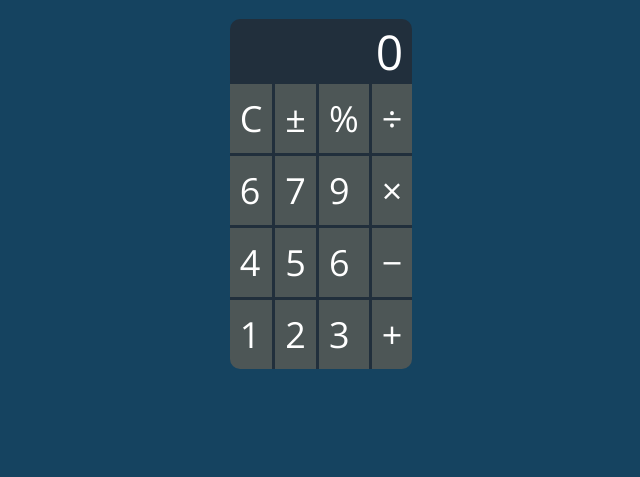
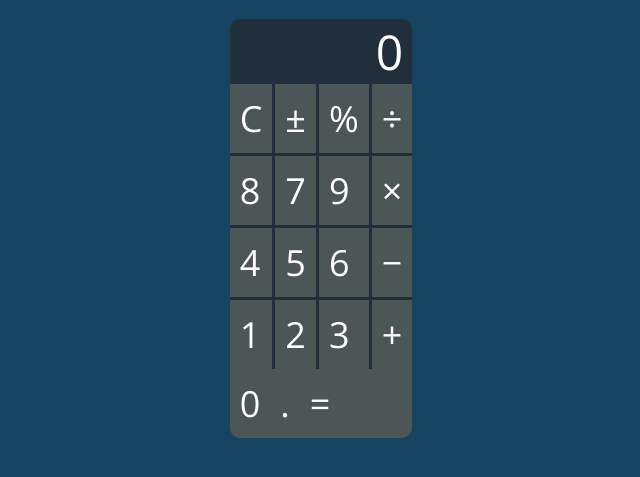
Before and after one commit to AlecVD/berekenen, a plain HTML site: page index.html in a window 1280 px wide. Shown: the part 67-544 px from the top of the page, without its empty margins (319-959 px from the left). Drawn offline with nearby package versions, Linux system fonts and the light colour scheme.

Commit message:
add bottom row

```diff
--- a/css/main.css
+++ b/css/main.css
@@ -15,13 +15,8 @@ h1{
 }
 #numberPad {
   display: flex;
-  flex-wrap: wrap;
-  font-size: 36px;
   flex-direction: row;
-
   background-color: #4D5656;
-  border-bottom-right-radius: 10px;
-  border-bottom-left-radius: 10px;
 }
 #screen {
   font-size: 48px;
@@ -33,9 +28,18 @@ h1{
   border-top-left-radius: 10px;
 }
 .button {
+  font-size: 36px;
   padding:10px;
+
 }
 .column{
   display: flex;
   flex-direction: column;
 }
+.bottomRow{
+  display: flex;
+
+  background-color: #4D5656;
+  border-bottom-right-radius: 10px;
+  border-bottom-left-radius: 10px;
+}
--- a/js/script.js
+++ b/js/script.js
@@ -10,7 +10,7 @@ numberPad.id = "numberPad";
 main.appendChild(screen);
 main.appendChild(numberPad);
 
-var buttons =    ["C","6","4","1","±","7","5","2","%","9","6","3","÷","×","−","+",]
+var buttons = ["C","8","4","1","±","7","5","2","%","9","6","3","÷","×","−","+",]
 
 function createCalculator() {
     var index = 0
@@ -19,7 +19,6 @@ function createCalculator() {
         row.classList.add("column")
         if(i < 3){
             row.style.borderRight = "Solid #212F3C"
-
         }
         for(var j = 0; j < 4; j++){
             var button = document.createElement("div");
@@ -36,10 +35,25 @@ function createCalculator() {
         }
         numberPad.appendChild(row)
     }
-    //0 line
+
+    var bottomRow = document.createElement("div")
+    main.appendChild(bottomRow)
+    bottomRow.classList.add("bottomRow")
+    bottomRow.style.width = main.style.width
+
+    var bot = ["0",".","="]
+    for(var i = 0; i < 3; i++){
+        var element = document.createElement("div")
+        element.innerHTML = bot[i]
+        element.classList.add("button")
+        bottomRow.appendChild(element)
+    }
+
 }
 
-var lastKey = "";
+var lastKey = ""
+var lastNum = ""
+var lastmult = ""
 
 function clickEvent(e) {
     var input = e.target.innerText;
@@ -47,11 +61,25 @@ function clickEvent(e) {
         case input == "C":
             screen.innerText = "0";
             break;
+        case input == "+":
+            add()
+            break;
         default:
             screen.innerText += input;
             break;
     }
+    console.log("ran?")
     lastKey = input;
 }
 
+function add(){
+    console.log("add")
+    if(lastNum == ""){
+        lastNum = screen.innerText
+        screen.innerText = "0"
+        return
+    }
+    screen.innerText = parseFloat(lastNum) + parseFloat(screen.innerText)
+    lastNum = ""
+}
 createCalculator();
```
